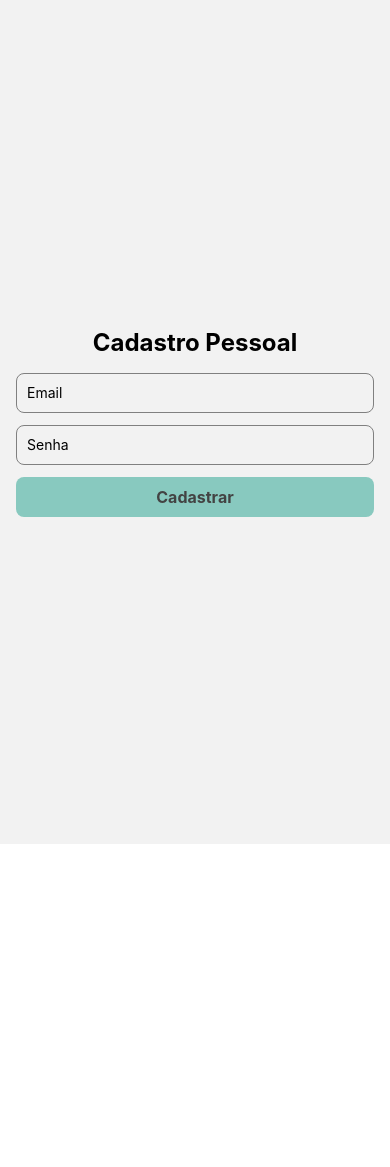
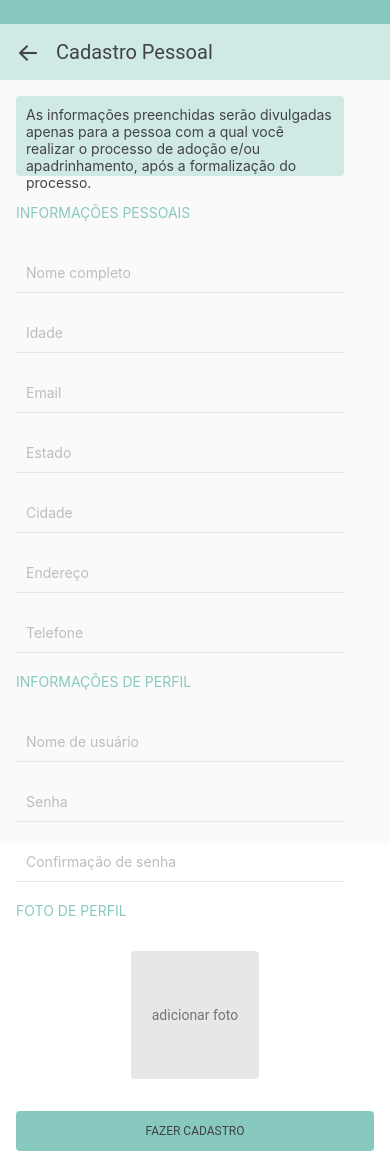
Before and after one commit to oseias-romeiro/MeauApp, a React Native app in the folder DevAppProject/: screen /CadastroForm in a window 390 px wide. Before the commit the page ends 844 px from the top, so only its background shows below. Built offline with nearby package versions, Linux system fonts and the light colour scheme.

Commit message:
picker image + storage

```diff
--- a/DevAppProject/App.js
+++ b/DevAppProject/App.js
@@ -23,7 +23,6 @@ const CadastroTela = ({ navigation }) => {
 };
 
 const LoginTela = ({ navigation }) => {
-  console.log(navigation);
   return (
     <View style={styles.container}>
       <Header navigation={navigation} text="Login" />
@@ -33,12 +32,22 @@ const LoginTela = ({ navigation }) => {
   );
 };
 
+const CadastroFormTela = ({ navigation }) => {
+  return (
+    <View style={styles.container}>
+      <Header navigation={navigation} text="Cadastro Pessoal" />
+      <CadastroForm navigation={navigation}/>
+      <StatusBar style="auto" />
+    </View>
+  );
+}
+
 export default function App() {
   return (
     <NavigationContainer>
       <Stack.Navigator screenOptions={{ headerShown: false }}>
         <Stack.Screen name="Cadastro" component={CadastroTela} />
-        <Stack.Screen name="CadastroForm" component={CadastroForm} />
+        <Stack.Screen name="CadastroForm" component={CadastroFormTela} />
         <Stack.Screen name="Login" component={LoginTela} />
         <Stack.Screen name="EditarPerfil" component={EditarPerfil} />
         <Stack.Screen name="VisualizacaoPerfil" component={VisualizacaoPerfil} />
--- a/DevAppProject/package.json
+++ b/DevAppProject/package.json
@@ -23,7 +23,8 @@
     "react-native-elements": "^3.4.3",
     "react-native-safe-area-context": "4.6.3",
     "react-native-screens": "~3.22.0",
-    "react-native-web": "~0.19.6"
+    "react-native-web": "~0.19.6",
+    "expo-image-picker": "~14.3.2"
   },
   "devDependencies": {
     "@babel/core": "^7.20.0"
--- a/DevAppProject/src/screens/CadastroForm.js
+++ b/DevAppProject/src/screens/CadastroForm.js
@@ -1,40 +1,132 @@
 import React, { useState } from "react";
-import {
-  View,
-  Text,
-  TextInput,
-  TouchableOpacity,
-  StyleSheet,
-} from "react-native";
+import { View, Text, TextInput, Pressable, StyleSheet } from "react-native";
 import {createUserWithEmailAndPassword} from "firebase/auth";
 import { addDoc, collection } from "firebase/firestore"
+import { getStorage, ref, uploadBytesResumable } from 'firebase/storage';
+import * as ImagePicker from 'expo-image-picker';
 
 import config from '../config/index';
 
 const CadastroForm = ({ navigation }) => {
+  const [nome_completo, setNomeCompleto] = useState("");
+  const [idade, setIdade] = useState("");
   const [email, setEmail] = useState("");
+  const [estado, setEstado] = useState("");
+  const [cidade, setCidade] = useState("");
+  const [endereco, setEndereco] = useState("");
+  const [telefone, setTelefone] = useState("");
+  const [nome_perfil, setNomePerfil] = useState("");
   const [senha, setSenha] = useState("");
+  const [senha_confirm, setSenhaConfirm] = useState("");
+  const [image, setImage] = useState(null);
+
+  const pickImage = async () => {
+    let result = await ImagePicker.launchImageLibraryAsync({
+      mediaTypes: ImagePicker.MediaTypeOptions.All,
+      allowsEditing: true,
+      aspect: [4, 3],
+      quality: 1,
+    });
+
+    console.log(result);
+
+    if (!result.canceled) {
+      setImage(result.assets[0].uri);
+    }
+  };
 
   const handleCadastro = () => {
+    if (senha != senha_confirm) {
+      alert("As senhas não coincidem.");
+      return;
+    }
     createUserWithEmailAndPassword(config.auth, email, senha)
       .then((userCredential) => {
-        addDoc(collection(config.db, "users"), {email: email})
-          .then((docRef) => {navigation.navigate('Login');})
+        addDoc(collection(config.db, "users"),
+          {
+            nome_completo: nome_completo,
+            idade: idade,
+            email: email,
+            estado: estado,
+            cidade: cidade,
+            endereco: endereco,
+            telefone: telefone,
+            nome_perfil: nome_perfil
+          }
+        )
+        .then((docRef) => {
+          fetch(image)
+            .then((response) => { response.blob().then((blob) => {
+              console.log('imagem:', blob);
+              uploadBytesResumable(ref(getStorage(), `profilePhotos/${email}`), blob)
+              .then((snapshot) => {
+                navigation.navigate('Login');
+              });
+            });
+          });
+        });
       })
       .catch((error) => {
-        alert(error);
+        alert("Falha ao cadastrar usuario!");
+        return;
       })
     ;
   };
 
   return (
-    <View style={styles.container}>
-      <Text style={styles.title}>Cadastro Pessoal</Text>
+    <View style={styles.content}>
+      <Text style={styles.msgCard}>As informações preenchidas serão divulgadas apenas para a pessoa com a qual você realizar o processo de adoção e/ou apadrinhamento, após a formalização do processo.</Text>
+      <Text style={styles.sectionText}>INFORMAÇÕES PESSOAIS</Text>
+      <TextInput
+        placeholder="Nome completo"
+        style={styles.input}
+        value={nome_completo}
+        onChangeText={(text) => setNomeCompleto(text)}
+      />
+      <TextInput
+        placeholder="Idade"
+        inputMode="numeric"
+        style={styles.input}
+        value={idade}
+        onChangeText={(text) => setIdade(text)}
+      />
       <TextInput
         placeholder="Email"
         style={styles.input}
         value={email}
         onChangeText={(text) => setEmail(text)}
+      />
+      <TextInput
+        placeholder="Estado"
+        style={styles.input}
+        value={estado}
+        onChangeText={(text) => setEstado(text)}
+      />
+      <TextInput
+        placeholder="Cidade"
+        style={styles.input}
+        value={cidade}
+        onChangeText={(text) => setCidade(text)}
+      />
+      <TextInput
+        placeholder="Endereço"
+        style={styles.input}
+        value={endereco}
+        onChangeText={(text) => setEndereco(text)}
+      />
+      <TextInput
+        placeholder="Telefone"
+        inputMode="numeric"
+        style={styles.input}
+        value={telefone}
+        onChangeText={(text) => setTelefone(text)}
+      />
+      <Text style={styles.sectionText}>INFORMAÇÕES DE PERFIL</Text>
+      <TextInput
+        placeholder="Nome de usuário"
+        style={styles.input}
+        value={nome_perfil}
+        onChangeText={(text) => setNomePerfil(text)}
       />
       <TextInput
         placeholder="Senha"
@@ -43,19 +135,42 @@ const CadastroForm = ({ navigation }) => {
         value={senha}
         onChangeText={(text) => setSenha(text)}
       />
-      <TouchableOpacity style={styles.button} onPress={handleCadastro}>
-        <Text style={styles.buttonText}>Cadastrar</Text>
-      </TouchableOpacity>
+      <TextInput
+        placeholder="Confirmação de senha"
+        style={styles.input}
+        secureTextEntry={true}
+        value={senha_confirm}
+        onChangeText={(text) => setSenhaConfirm(text)}
+      />
+      <Text style={styles.sectionText}>FOTO DE PERFIL</Text>
+      <Pressable style={styles.btnImage} onPress={pickImage}>
+        <Text style={styles.btnImageText}>adicionar foto</Text>
+      </Pressable>
+      <Pressable style={styles.button} onPress={handleCadastro}>
+        <Text style={styles.buttonText}>FAZER CADASTRO</Text>
+      </Pressable>
     </View>
   );
 };
 
 const styles = StyleSheet.create({
-    container: {
-      flex: 1,
-      justifyContent: 'center',
-      alignItems: 'center',
+    content: {
       padding: 16,
+      fontFamily: 'Roboto',
+    },
+    msgCard: {
+      backgroundColor: '#cfe9e5',
+      color: '#434343',
+      fontSize: 14,
+      borderRadius: 4,
+      height: 80,
+      width: 328,
+      marginBottom: 28,
+      padding: 10,
+    },
+    sectionText: {
+      marginBottom: 32,
+      color: '#88C9BF',
     },
     title: {
       fontSize: 24,
@@ -63,26 +178,42 @@ const styles = StyleSheet.create({
       marginBottom: 16,
     },
     input: {
-      width: '100%',
+      width: 328,
       height: 40,
-      borderColor: 'gray',
-      borderWidth: 1,
-      borderRadius: 8,
-      paddingHorizontal: 10,
-      marginBottom: 12,
+      borderBottomWidth: 1,
+      marginBottom: 20,
+      padding: 10,
+      color: '#bdbdbd',
+      fontSize: 14,
+      borderBlockEndColor: '#e6e7e8',
     },
     button: {
       width: '100%',
       height: 40,
       backgroundColor: '#88C9BF',
-      borderRadius: 8,
+      borderRadius: 4,
       justifyContent: 'center',
       alignItems: 'center',
     },
     buttonText: {
       color: '#434343',
-      fontSize: 16,
-      fontWeight: 'bold',
+      fontSize: 12,
+      fontFamily: 'Roboto',
+    },
+    btnImage: {
+      width: 128,
+      height: 128,
+      backgroundColor: '#e6e7e7',
+      borderRadius: 4,
+      marginBottom: 32,
+      alignSelf: 'center',
+      justifyContent: 'center',
+    },
+    btnImageText: {
+      color: '#757575',
+      fontSize: 14,
+      fontFamily: 'Roboto',
+      textAlign: 'center',
     },
   });
 
```
Also changed, not shown: 1 other file (tests, documents, lock files or other folders).
